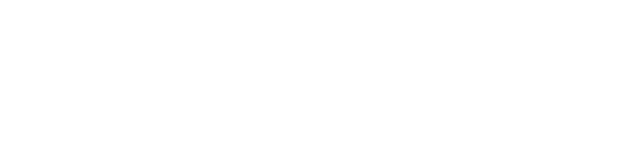
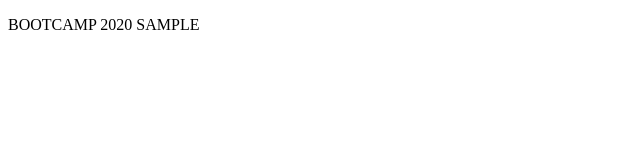
Before and after one commit to muhammadasif84/bootcamp2020sample, a plain HTML site: page index1.html in a window 1280 px wide. Shown: the whole page, without its empty margins (0-640 px from the left). Drawn offline with Linux system fonts and the light colour scheme.

Commit message:
Update index1.html

```diff
--- a/index1.html
+++ b/index1.html
@@ -3,4 +3,7 @@
     <head>
         <title>BOOTCAMP 2020 SAMPLE</title>
     </head>
+    <body>
+        <p>BOOTCAMP 2020 SAMPLE</p>
+    </body>
 </html>
```
